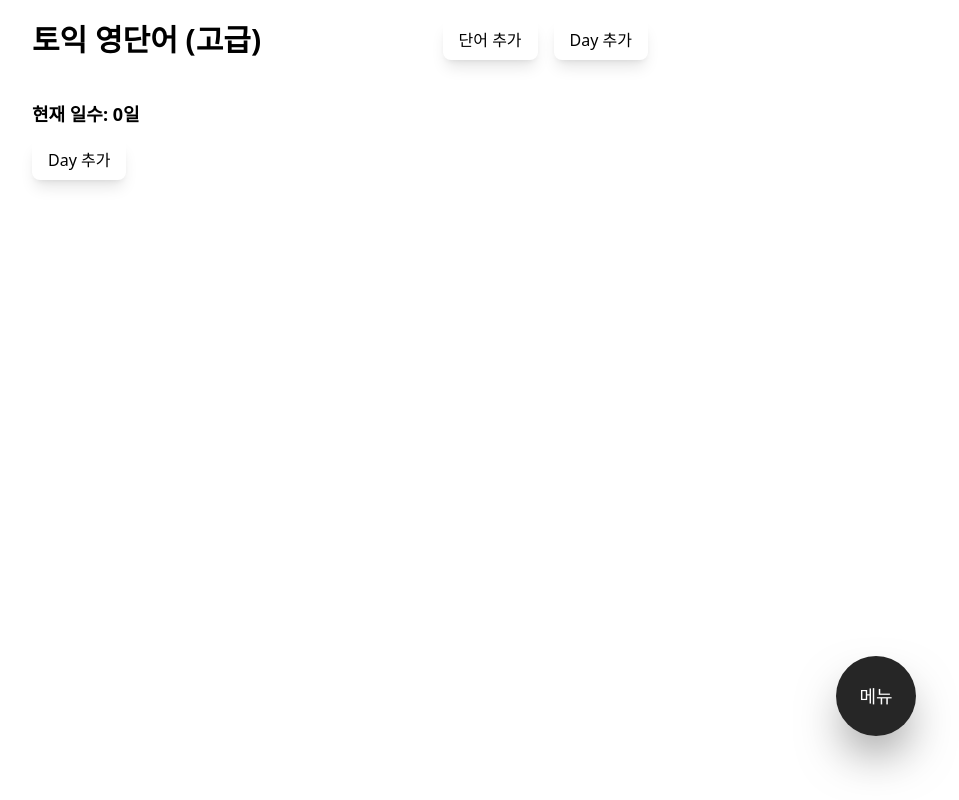
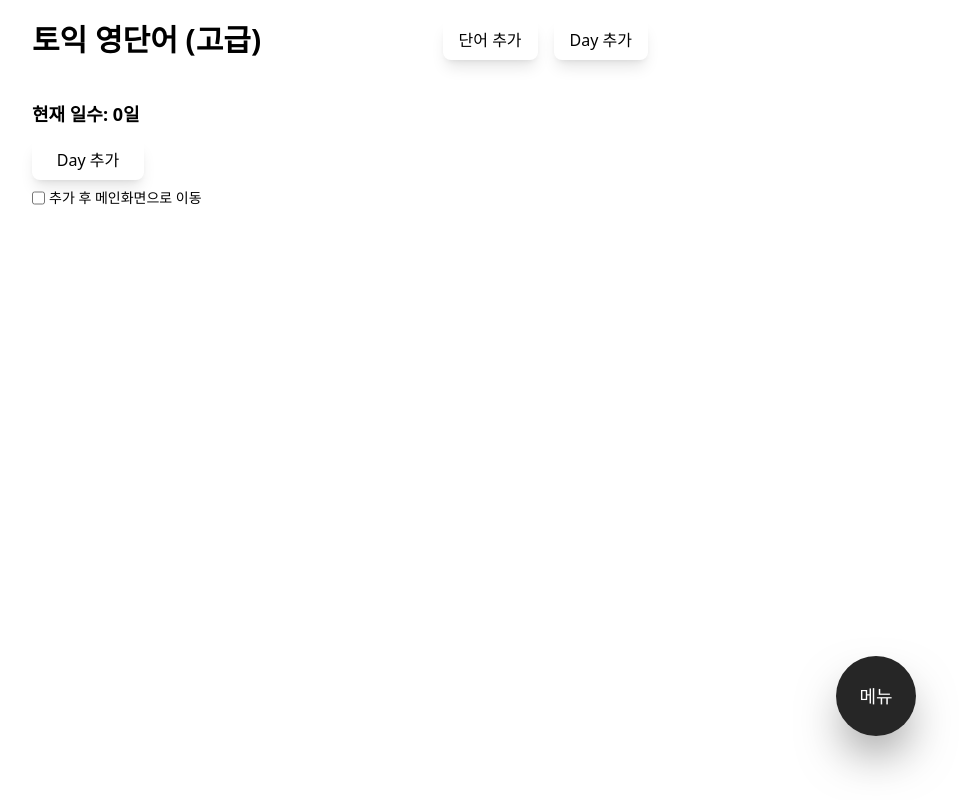
Before and after one commit to jiwon234/voca, a React (Create React App) app: page /create_day in a window 1280 px wide. Shown: the whole page, without its empty margins (300-1259 px from the left). Built offline with nearby package versions, Linux system fonts and the light colour scheme; no server answers.

Commit message:
Enhance CreateDay with data refresh and conditional navigation
메인화면 이동을 선택하지 않았을 때
- Day 추가 후 현재일수의 리렌더링 필요함
- Day 추가에서 오류 발생

```diff
--- a/src/component/CreateDay.js
+++ b/src/component/CreateDay.js
@@ -1,11 +1,13 @@
 import useFetch from "../hooks/useFetch"
 import { useRef } from "react";
 import { useNavigate } from "react-router-dom";
+import { useState } from "react";
 
 export default function CreateDay() {
 
     const days = useFetch("http://localhost:3001/days");
     const navigate = useNavigate();
+    const [goIndex, setGoIndex] = useState(false);
 
     function addDay() {
         fetch(`http://localhost:3001/days/`, {
@@ -20,14 +22,25 @@ export default function CreateDay() {
         }).then(res => {
             if(res.ok) {
                 alert("생성이 완료 되었습니다.");
-                navigate(`/`);
+                if (goIndex) {
+                    navigate(`/`);
+                }
             }
         });
     }
+
+    const handleCheckboxChange = (e) => {
+        setGoIndex(e.target.checked);
+        console.log('goIndex 상태가 변경되었습니다:', e.target.checked);
+    };
+
     return (
         <div className="m-3">
             <h3 className="text-lg mb-3 font-semibold">현재 일수: {days.length}일</h3>
-            <button onClick={addDay} className="btn">Day 추가</button>
+            <div className="flex flex-col">
+                <button onClick={addDay} className="btn w-28 mb-2">Day 추가</button>
+                <div className="flex flex-row"><input type="checkbox" checked={goIndex} onChange={handleCheckboxChange}/><div className="text-sm ms-1"> 추가 후 메인화면으로 이동</div></div>
+            </div>
         </div>
     )
 };
```
